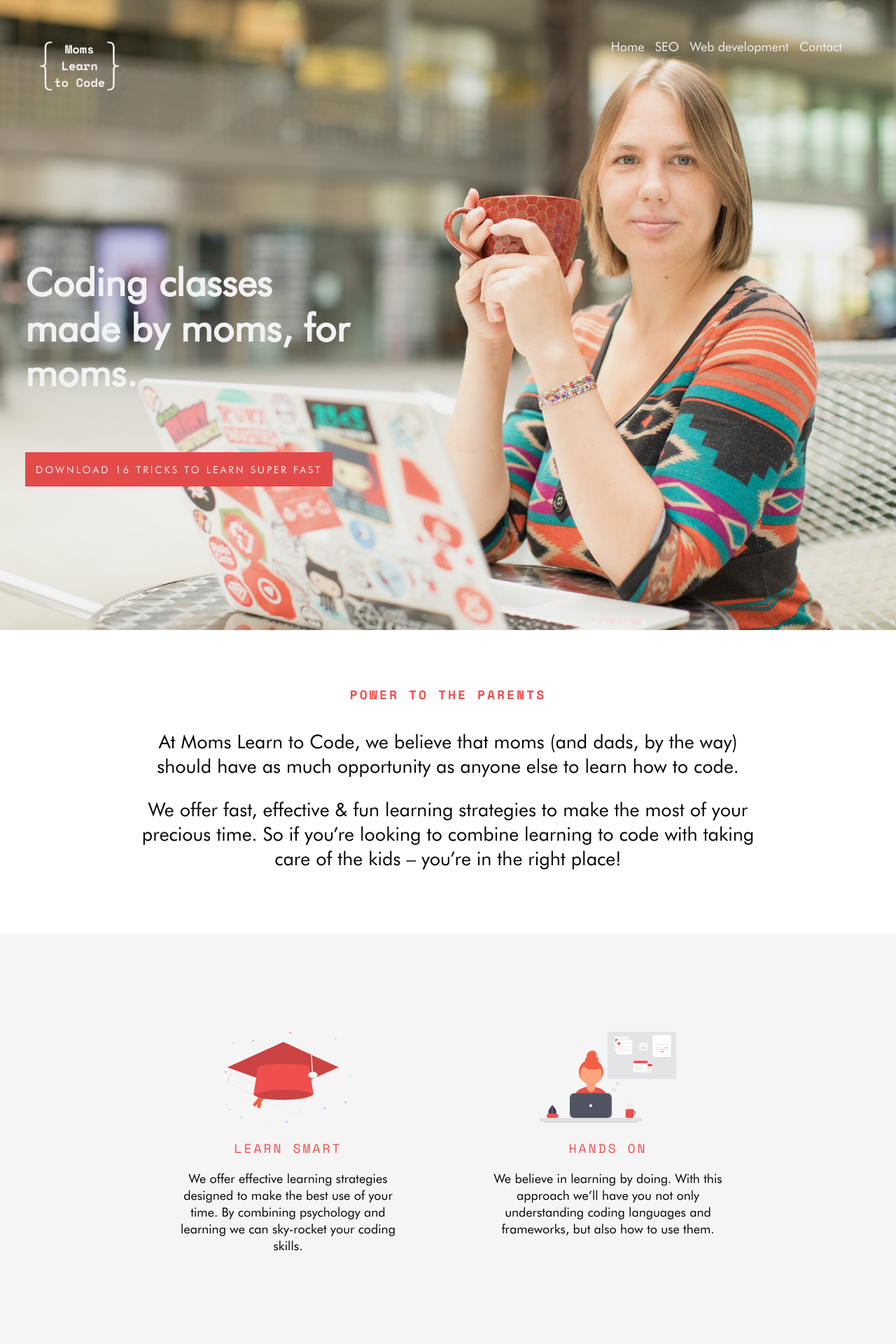
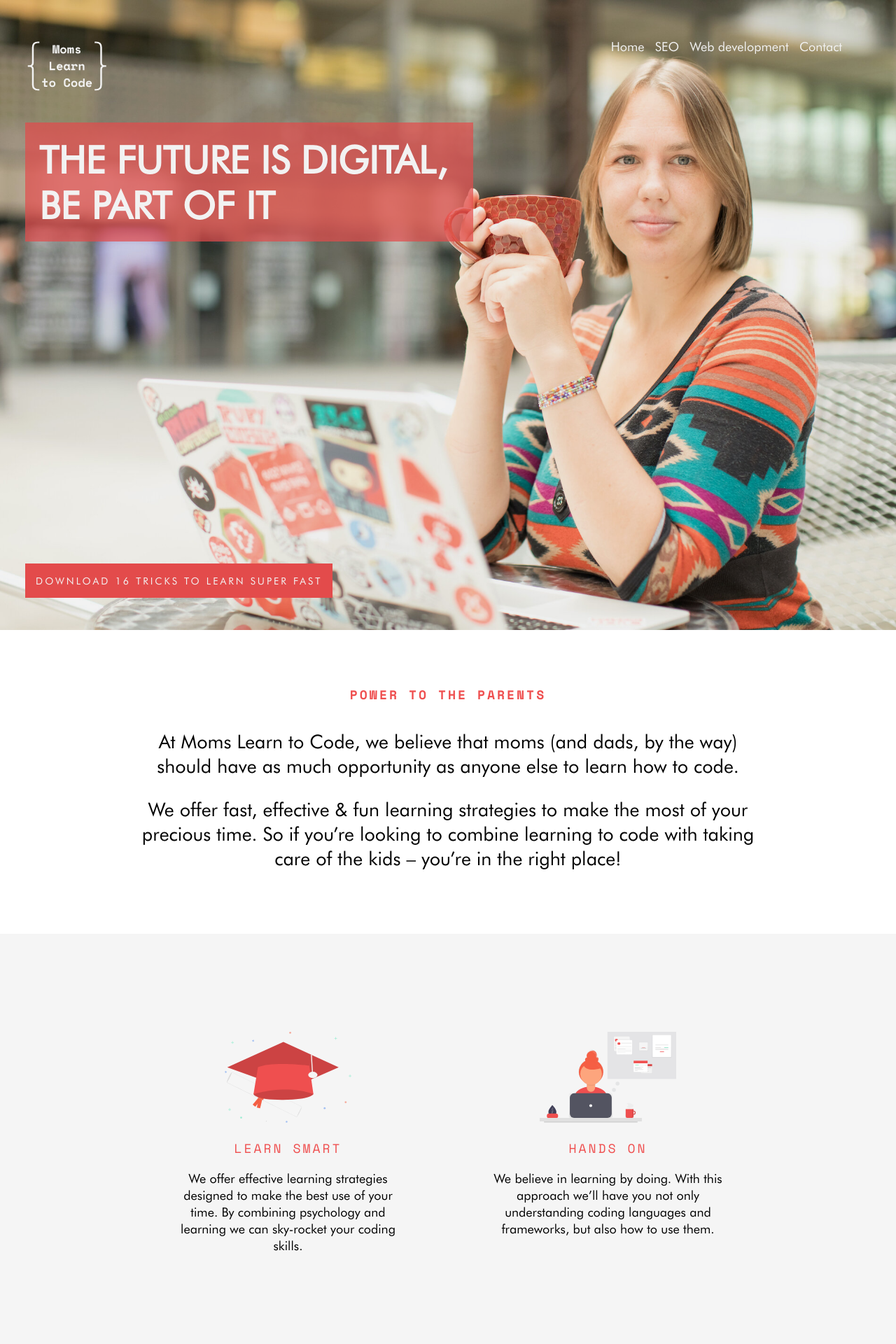
Before and after one commit to hharen/mltc_jekyll, a Jekyll site: the page built from index.html, in a window 1280 px wide. Shown: the top 1920 px of the page at 70% size. Built offline with Jekyll 4.4.1, drawn with Linux system fonts in a browser that asks for light colours; nearby versions of some CDN libraries.

Commit message:
Change hero title

```diff
--- a/_sass/components/hero.scss
+++ b/_sass/components/hero.scss
@@ -42,7 +42,14 @@
   display: flex;
   justify-content: space-between;
   align-items: flex-start;
-  margin: 2em 2em 2em 1em;
+  margin: 2em 2em 0 0;
+}
+
+.hero-header {
+  display: flex;
+  flex-direction: column;
+  justify-content: space-between;
+  flex-grow: 2;
 }
 
 #logo {
@@ -50,12 +57,22 @@
 }
 
 .hero-title {
-  max-width: 500px;
+  max-width: 600px;
   font-family: $body-font, sans-serif;
   font-size: 3em;
   font-weight: bold;
   line-height: 1.2;
   margin-bottom: 1em;
+}
+
+.big-title {
+  background: rgba(239, 79, 79, 0.7);
+  padding: 20px;
+  text-transform: uppercase;
+}
+
+.fit-content {
+  max-width: fit-content;
 }
 
 @media only screen and (min-width: 1000px) {
--- a/index.html
+++ b/index.html
@@ -8,10 +8,10 @@ description: Coding classes made by moms, for moms. So if you're looking to comb
       {% include layout_top_navigation.html %}
 
       <div class="hero-header">
-        <h1 class="hero-title">Coding classes made by moms, for moms.</h1>
+        <h1 class="hero-title big-title">The future is digital, be part of it</h1>
         <a class="button primary-button hide" href="#courses">Get started</a>
         <a class="button outline-button hide" href="#">Learn more</a>
-        <a href="javascript:;" class='button primary-button small' onclick="ml_account('webforms', '2732408', 's6u1i5', 'show')">
+        <a href="javascript:;" class='button primary-button small fit-content' onclick="ml_account('webforms', '2732408', 's6u1i5', 'show')">
             DOWNLOAD 16  TRICKS TO LEARN SUPER FAST
           </a>
       </div>
```
